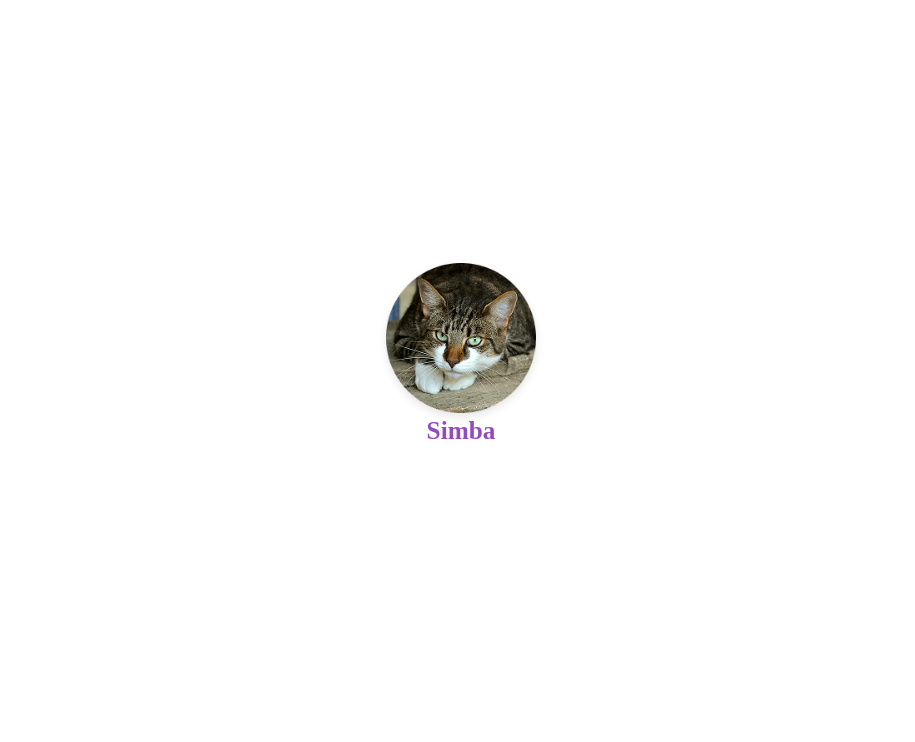
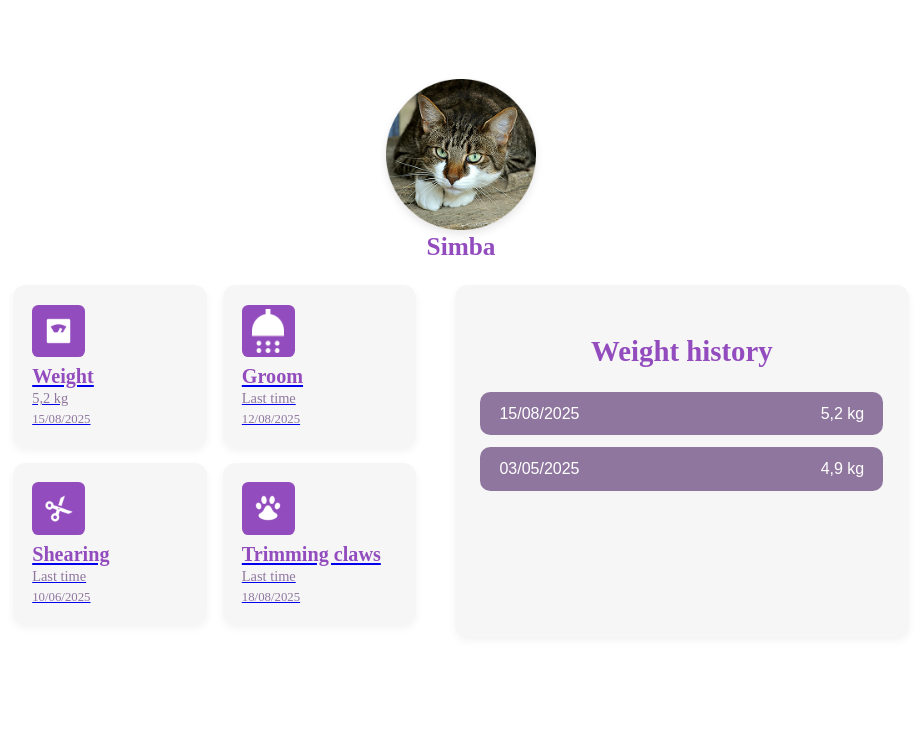
Before and after one commit to JoannaKlis/WdPAI2025, a PHP site: page /public/views/care.html in a window 1280 px wide. Shown: the part 74-816 px from the top of the page, without its empty margins (179-1094 px from the left). Run offline with PHP 8.4, Linux system fonts and the light colour scheme.

Commit message:
Add care section with grooming, shearing, trimming, and weight tracking

```diff
--- /dev/null
+++ b/public/styles/care.css
@@ -0,0 +1,120 @@
+.care-content {
+    display: flex;
+    gap: 3vw;
+    width: clamp(40em, 40rem + 20vw, 75em);
+    margin: 2vh auto;
+    align-items: flex-start;
+}
+
+/* Siatka 2x2 dla lewej strony */
+.care-grid {
+    display: grid;
+    grid-template-columns: repeat(2, 1fr);
+    gap: 2vh;
+    flex: 1;
+}
+
+.care-small-card {
+    background-color: #F6F6F6;
+    border-radius: 1vw;
+    padding: 1.5vw;
+    display: flex;
+    flex-direction: column;
+    position: relative;
+    box-shadow: 0 4px 8px rgba(0, 0, 0, 0.05);
+}
+
+.care-icon-box {
+    background-color: #934CBE;
+    width: clamp(2.5em, 2.5rem + 1vw, 4em);
+    aspect-ratio: 1 / 1;
+    border-radius: 0.5vw;
+    display: flex;
+    align-items: center;
+    justify-content: center;
+    margin-bottom: 1vh;
+}
+
+.care-icon {
+    width: 60%;
+    filter: brightness(0) invert(100%);
+}
+
+.care-label-main {
+    color: #934CBE;
+    font-weight: bold;
+    font-size: clamp(1.1em, 1.1rem + 0.2vw, 1.4em);
+}
+
+.care-value, .care-label-sub {
+    color: #8F769E;
+    font-size: 0.9em;
+    margin-top: 2px;
+}
+
+.care-date {
+    color: #8F769E;
+    font-size: 0.8em;
+    margin-top: auto;
+    padding-top: 5px;
+}
+
+/* Różowa kropka statusu przy Groom */
+.status-dot {
+    position: absolute;
+    right: 1.5vw;
+    top: 50%;
+    transform: translateY(-50%);
+    width: 12px;
+    height: 12px;
+    background-color: #FF66A3;
+    border-radius: 50%;
+}
+
+/* Panel historii wagi */
+.weight-history-panel {
+    flex: 1;
+    background-color: #F6F6F6;
+    border-radius: 1vw;
+    padding: 2vw;
+    min-height: 300px;
+    box-shadow: 0 4px 8px rgba(0, 0, 0, 0.05);
+}
+
+.history-title {
+    color: #934CBE;
+    text-align: center;
+    margin-bottom: 3vh;
+    font-size: 1.8em;
+}
+
+.history-list {
+    display: flex;
+    flex-direction: column;
+    gap: 1.5vh;
+}
+
+.history-item {
+    background-color: #8F769E;
+    color: white;
+    padding: 1vw 1.5vw;
+    border-radius: 0.8vw;
+    display: flex;
+    justify-content: space-between;
+    font-family: 'Jua', sans-serif;
+}
+
+/* Responsywność mobilna */
+@media (max-width: 480px) {
+    .care-content {
+        flex-direction: column;
+        width: 90vw;
+    }
+    .care-grid {
+        width: 100%;
+    }
+    .weight-history-panel {
+        width: 100%;
+        min-height: auto;
+    }
+}
--- a/public/views/care.html
+++ b/public/views/care.html
@@ -3,6 +3,7 @@
 <link rel="stylesheet" type= "text/css" href="public/styles/welcome.css">
 <link rel="stylesheet" type= "text/css" href="public/styles/features.css">
 <link rel="stylesheet" type= "text/css" href="public/styles/pets.css">
+<link rel="stylesheet" type= "text/css" href="public/styles/care.css">
 
     <title>Care</title>
 </head>
@@ -22,6 +23,63 @@
             <div class="pet-name-display">Simba</div>
         </div>
 
+        <div class="care-content">
+
+            <div class="care-grid">
+
+                <a href="/weight" class="care-small-card">
+                    <div class="care-icon-box">
+                            <img src="public/img/weight.png" class="care-icon">
+                    </div>
+                    <span class="care-label-main">Weight</span>
+                    <span class="care-value">5,2 kg</span>
+                    <span class="care-date">15/08/2025</span>
+                </a>
+
+                <a href="/groom" class="care-small-card">
+                    <div class="care-icon-box">
+                        <img src="public/img/shower.png" class="care-icon">
+                    </div>
+                    <span class="care-label-main">Groom</span>
+                    <span class="care-label-sub">Last time</span>
+                    <span class="care-date">12/08/2025</span>
+                </a>
+
+                <a href="/shearing" class="care-small-card">
+                    <div class="care-icon-box">
+                        <img src="public/img/scissors.png" class="care-icon">
+                    </div>
+                    <span class="care-label-main">Shearing</span>
+                    <span class="care-label-sub">Last time</span>
+                    <span class="care-date">10/06/2025</span>
+                </a>
+
+                <a href="/trimming" class="care-small-card">
+                    <div class="care-icon-box">
+                        <img src="public/img/paw.png" class="care-icon">
+                    </div>
+                    <span class="care-label-main">Trimming claws</span>
+                    <span class="care-label-sub">Last time</span>
+                    <span class="care-date">18/08/2025</span>
+                </a>
+
+            </div>
+
+            <div class="weight-history-panel">
+                <h2 class="history-title">Weight history</h2>
+                <div class="history-list">
+                    <div class="history-item">
+                        <span>15/08/2025</span>
+                        <span class="history-value">5,2 kg</span>
+                    </div>
+                    <div class="history-item">
+                        <span>03/05/2025</span>
+                        <span class="history-value">4,9 kg</span>
+                    </div>
+                </div>
+            </div>
+
+        </div>
 
     </form>
 </body>
```
Also changed, not shown: public/styles/nutrition.css (+1 -9 lines), public/views/groom.html (added, +55 -0 lines), public/views/nutrition.html (+1 -8 lines), public/views/shearing.html (added, +55 -0 lines), public/views/trimming.html (added, +55 -0 lines), public/views/weight.html (added, +55 -0 lines), public/img/paw.png (added), public/img/scissors.png (added), public/img/shower.png (added), public/img/weight.png (added).
